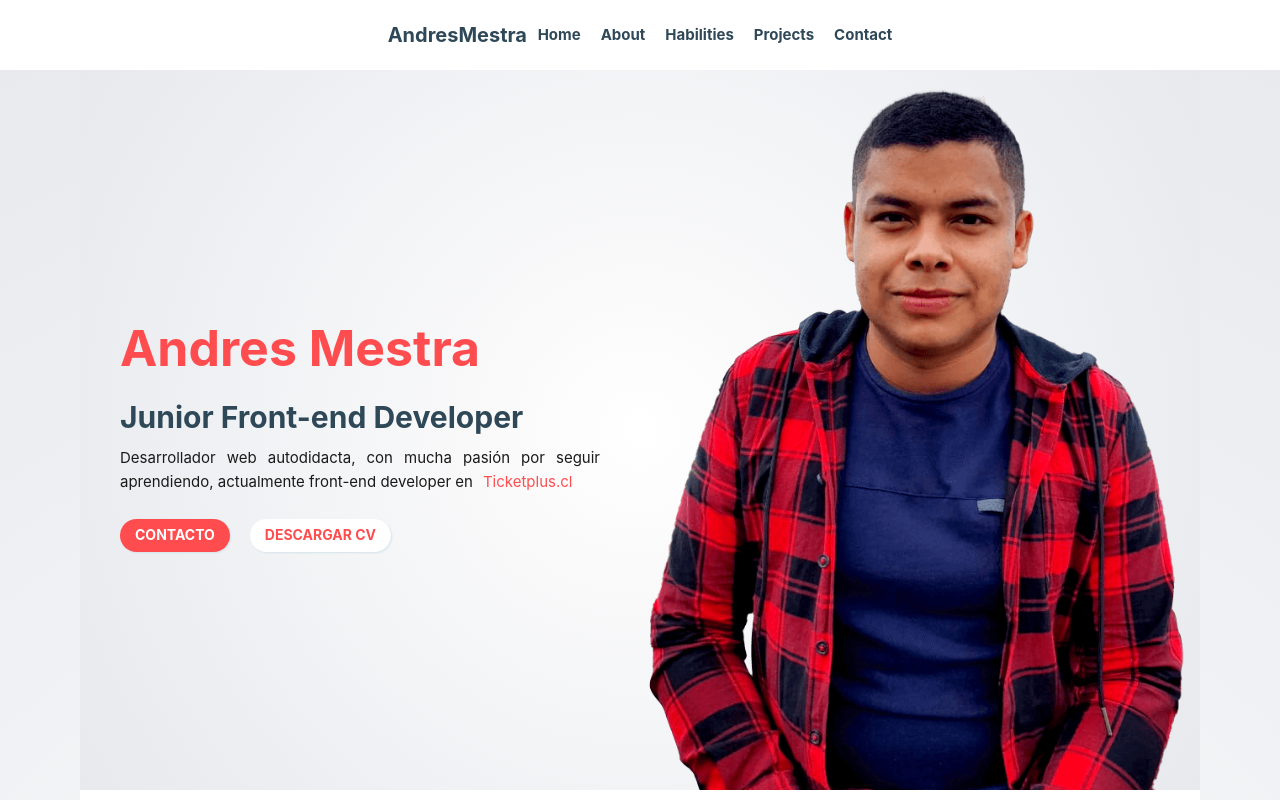
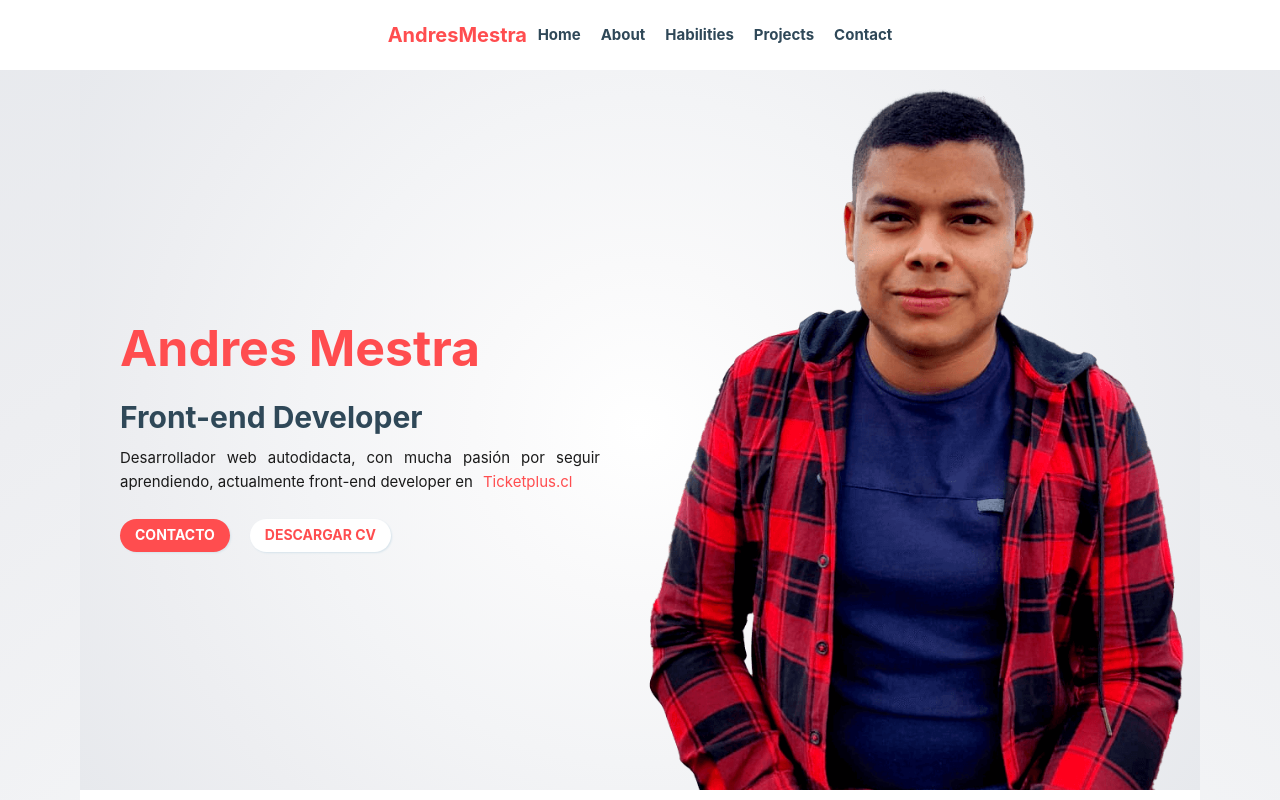
Before and after one commit to andres-mestra/andresmestra-cli, a Next.js app: page / in a window 1280 px wide. Shown: the top 800 px of the page. Built offline with nearby package versions, Linux system fonts and the light colour scheme.

Commit message:
feat: update role and logo style

```diff
--- a/components/Layout/MyName.js
+++ b/components/Layout/MyName.js
@@ -7,7 +7,7 @@ export const MyName = () => {
       <style jsx>{`
         h2 {
           font-size: 2rem;
-          color: var(--color-primary);
+          color: var(--color-secundary);
         }
 
         @media only screen and (max-width: 34.37rem) {
--- a/components/me/Presentation.js
+++ b/components/me/Presentation.js
@@ -11,7 +11,7 @@ export const Presentation = () => {
   return (
     <section id="home" className={sty.presentation}>
       <TitleLarge color="var(--color-secundary)">Andres Mestra</TitleLarge>
-      <TitleMedium>Junior Front-end Developer</TitleMedium>
+      <TitleMedium>Front-end Developer</TitleMedium>
       <Description>
         Desarrollador web autodidacta, con mucha pasión por seguir aprendiendo,
         actualmente front-end developer en
```
